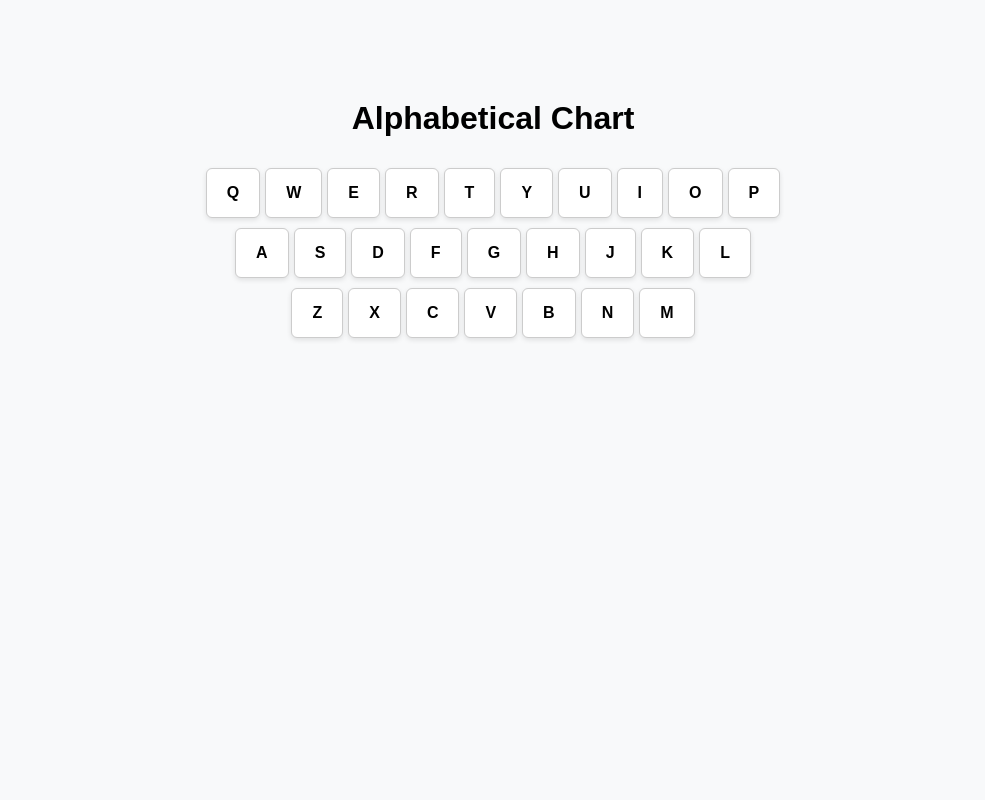
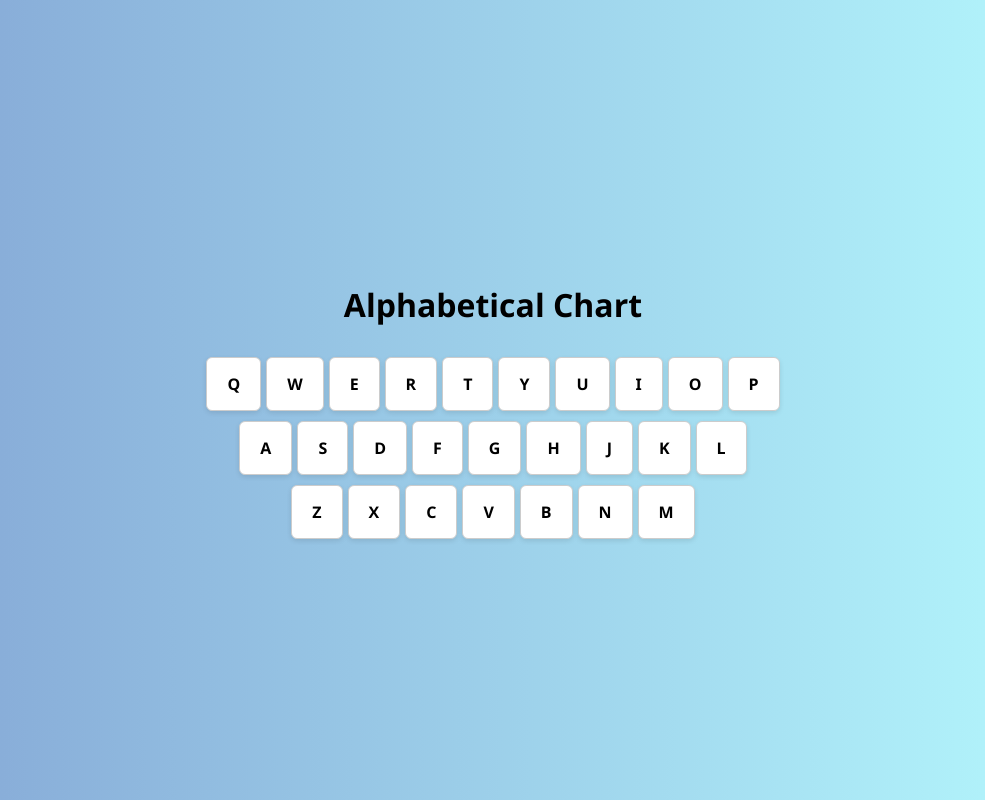
Before and after one commit to Aryan-we/Alphabetical-Chart, a plain HTML site: page index.html in a window 1280 px wide. Shown: the whole page, without its empty margins (147-1132 px from the left). Drawn offline with Linux system fonts and the light colour scheme.

Commit message:
Update index.html

```diff
--- a/index.html
+++ b/index.html
@@ -9,9 +9,11 @@
       display: flex;
       justify-content: center;
       align-items: center;
-      height: 50vh;
-      background-color: #f8f9fa;
-      font-family: Arial, sans-serif;
+      height: 100vh;
+      background: linear-gradient(to right, #83a4d4, #b6fbff);
+      font-family: 'Segoe UI', Tahoma, Geneva, Verdana, sans-serif;
+      margin: 0;
+      flex-direction: column;
     }
     .keyboard {
       display: flex;
```
